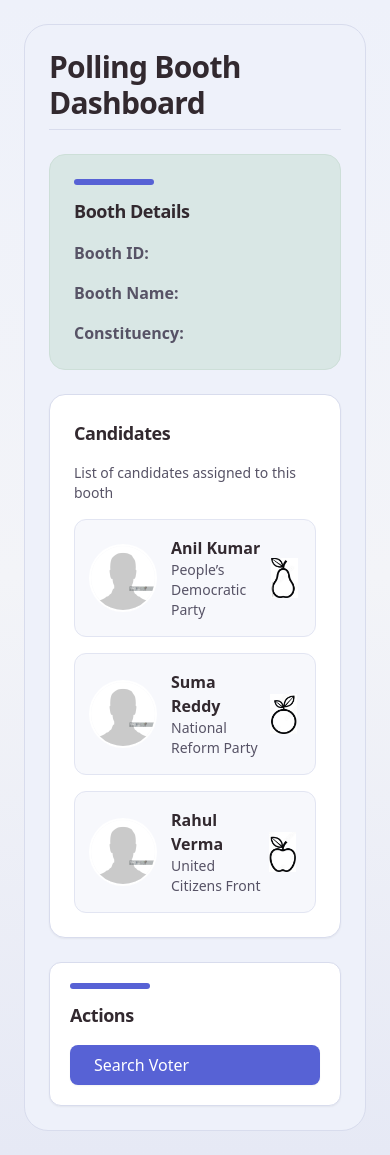
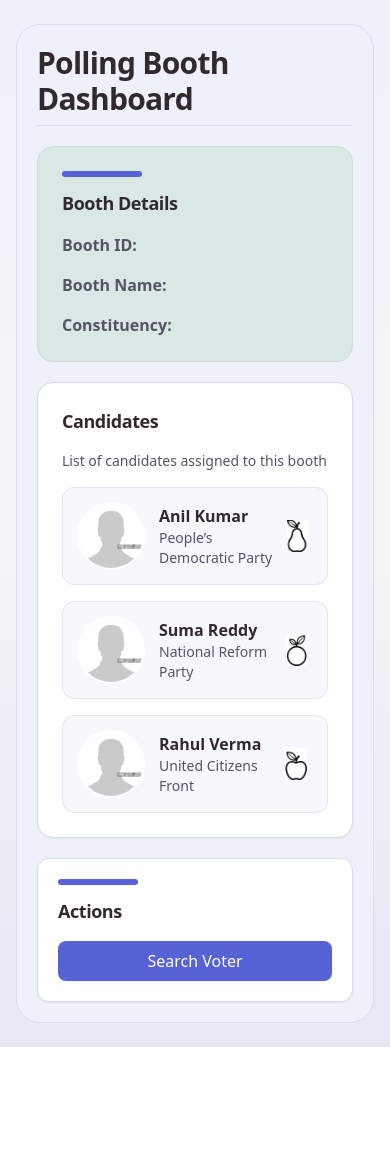
Before and after one commit to meghabchandran/2023-2027_BATCH_CSD334_04_VOTER_VERIFICATION_SYSTEM, a React (Vite) app in the folder my-react-app/: page /dashboard in a window 390 px wide. After the commit the page ends 1047 px from the top, so only its background shows below. Built offline with nearby package versions, Linux system fonts and the light colour scheme.

Commit message:
UI: Responsive polish for dashboard

```diff
--- a/my-react-app/src/pages/Dashboard.jsx
+++ b/my-react-app/src/pages/Dashboard.jsx
@@ -8,9 +8,9 @@ function Dashboard() {
   const navigate = useNavigate();
 
   return (
-    <div className="min-h-screen bg-gradient-to-b from-[#eef1fa] via-[#f3f4f8] to-[#e6e9f5] p-6">
+    <div className="min-h-screen bg-gradient-to-b from-[#eef1fa] via-[#f3f4f8] to-[#e6e9f5] px-4 py-6 sm:px-6">
       {/* Workspace Surface */}
-      <div className="max-w-6xl mx-auto bg-[#eef1fa] rounded-3xl p-6 space-y-6 border border-[#d8dced]">
+      <div className="max-w-6xl mx-auto bg-[#eef1fa] rounded-3xl p-5 sm:p-6 space-y-5 sm:space-y-6 border border-[#d8dced]">
         {/* Header */}
         <div className="flex items-center justify-between pb-2 border-b border-[#d8dced]">
           <h1 className="text-3xl font-bold text-[#32292f] tracking-tight">
@@ -76,7 +76,7 @@ function Dashboard() {
                 <img
                   src={candidate.partyLogo}
                   alt={candidate.party}
-                  className="w-10 h-10 object-contain"
+                  className="w-8 h-8 sm:w-10 sm:h-10 object-contain"
                 />
               </div>
             ))}
@@ -94,7 +94,7 @@ function Dashboard() {
           <div className="flex flex-col sm:flex-row gap-4">
             <button
               onClick={() => navigate("/voters")}
-              className="inline-flex items-center gap-2 px-6 py-2 bg-[#5762d5] hover:bg-[#4b54c4] text-white font-medium rounded-lg shadow-sm hover:shadow-md transition"
+              className="w-full sm:w-auto inline-flex items-center justify-center gap-2 px-6 py-2 bg-[#5762d5] hover:bg-[#4b54c4] text-white font-medium rounded-lg shadow-sm hover:shadow-md transition"
             >
               Search Voter
             </button>
```
